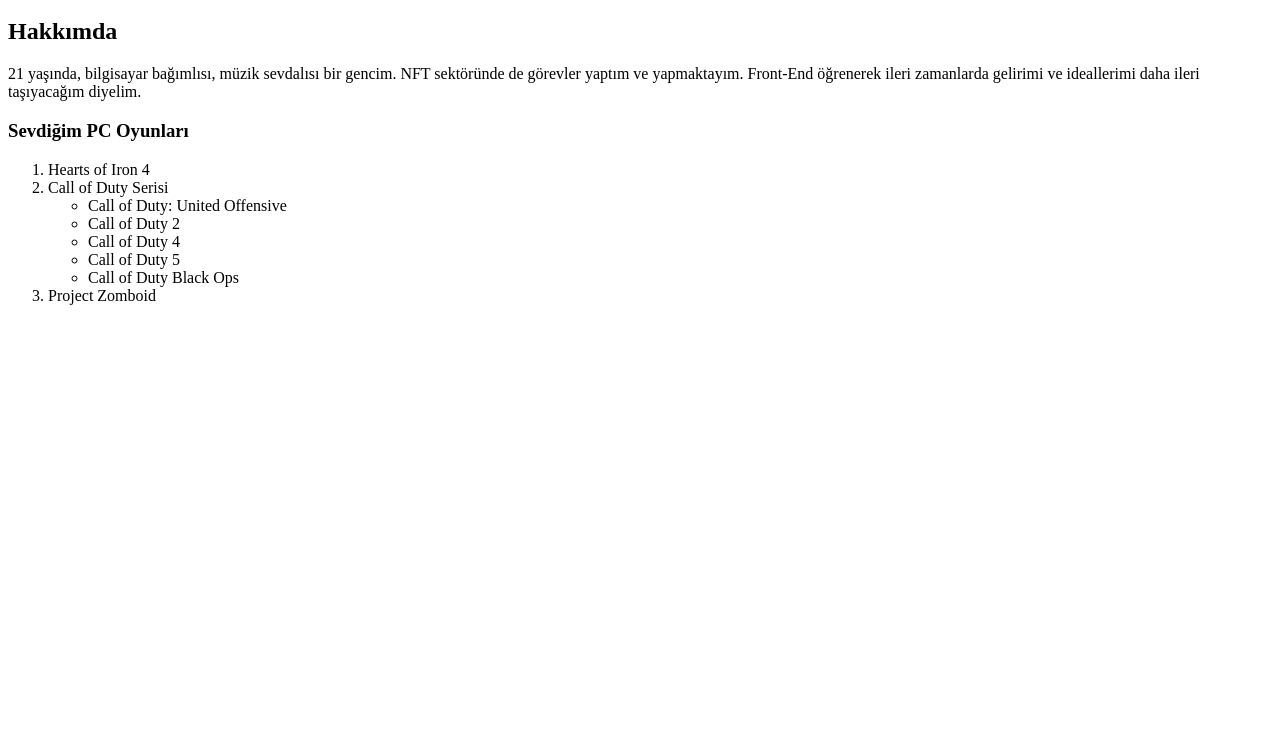
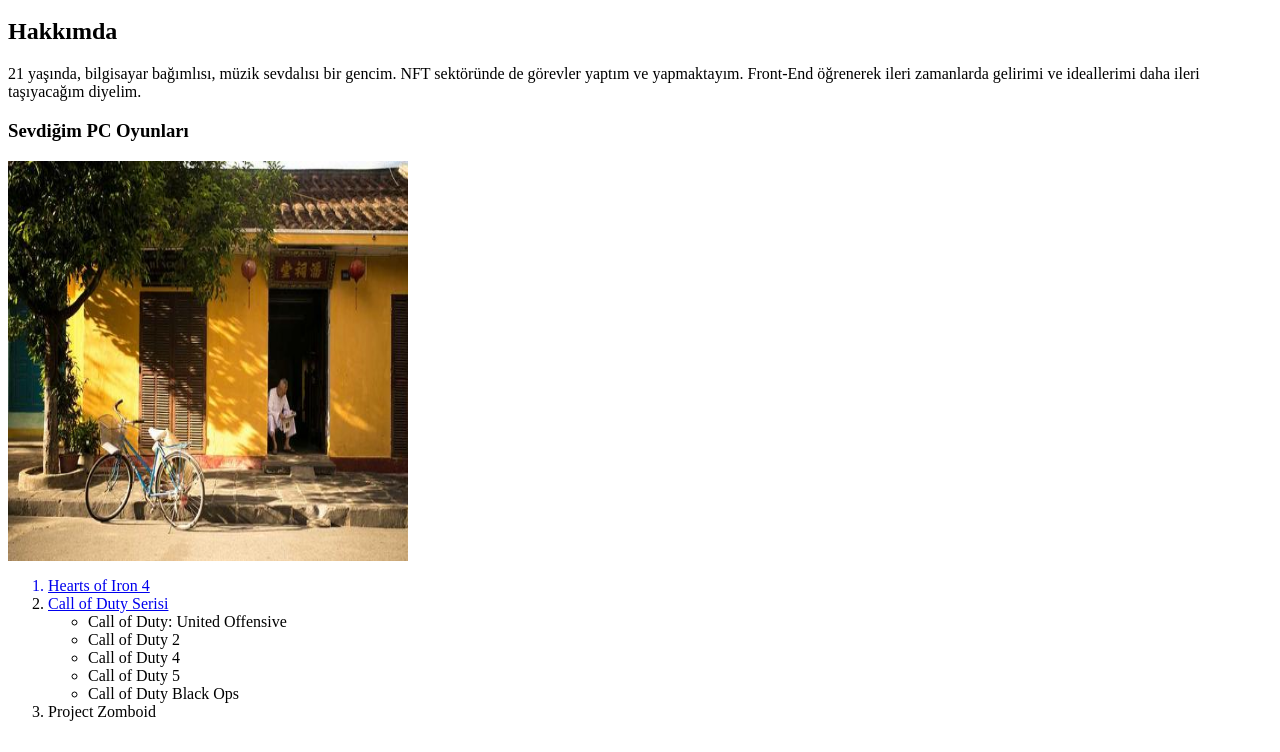
Before and after one commit to mehmetakifozgurer/first-website-trial, a plain HTML site: page index.html in a window 1280 px wide. Shown: the part 48-800 px from the top of the page. Drawn offline with Linux system fonts and the light colour scheme.

Commit message:
Lorem picsum üzerinden alınan görsel eklendi ve map özelliği kullanılarak harici sitelere aynı görsel üzerinden bağlantılar atandı. Sevilen oyunlar kısmında 1. ve 2. oyuna inceleme metinlerinin bağlantıları eklendi

```diff
--- a/index.html
+++ b/index.html
@@ -5,9 +5,16 @@
 <p>21 yaşında, bilgisayar bağımlısı, müzik sevdalısı bir gencim. NFT sektöründe de görevler yaptım ve yapmaktayım. Front-End öğrenerek ileri zamanlarda gelirimi ve ideallerimi daha ileri taşıyacağım diyelim.</p>
 <!-- Sevdiğim oyunların anlatımı -->
 <h3>Sevdiğim PC Oyunları</h3>
+<img src="images/139-536x354.jpg" height="400" width="400" usemap="#gamezone" alt="dayi ve ev">
+
+<map name="gamezone">
+    <area shape="rect" coords="80,250,200,370" href="https://app.patika.dev/" alt="sanbr">
+    <area shape="rect" coords="250,215,290,300" href="https://yungapesquad.com" alt="pirt">
+</map>
 <ol>
-    <li>Hearts of Iron 4</li>
-    <li>Call of Duty Serisi</li>
+    <a href="https://www.ign.com/articles/2016/06/06/1558481" target="_blank"><li>Hearts of Iron 4</li>
+    </a>
+    <li><a href="https://www.gamespot.com/reviews/call-of-duty-review/1900-6077549/" target="_blank">Call of Duty Serisi</a> </li>
         <ul>
             <li>Call of Duty: United Offensive</li>
             <li>Call of Duty 2</li>
```
Also changed, not shown: images/139-536x354.jpg (added).
